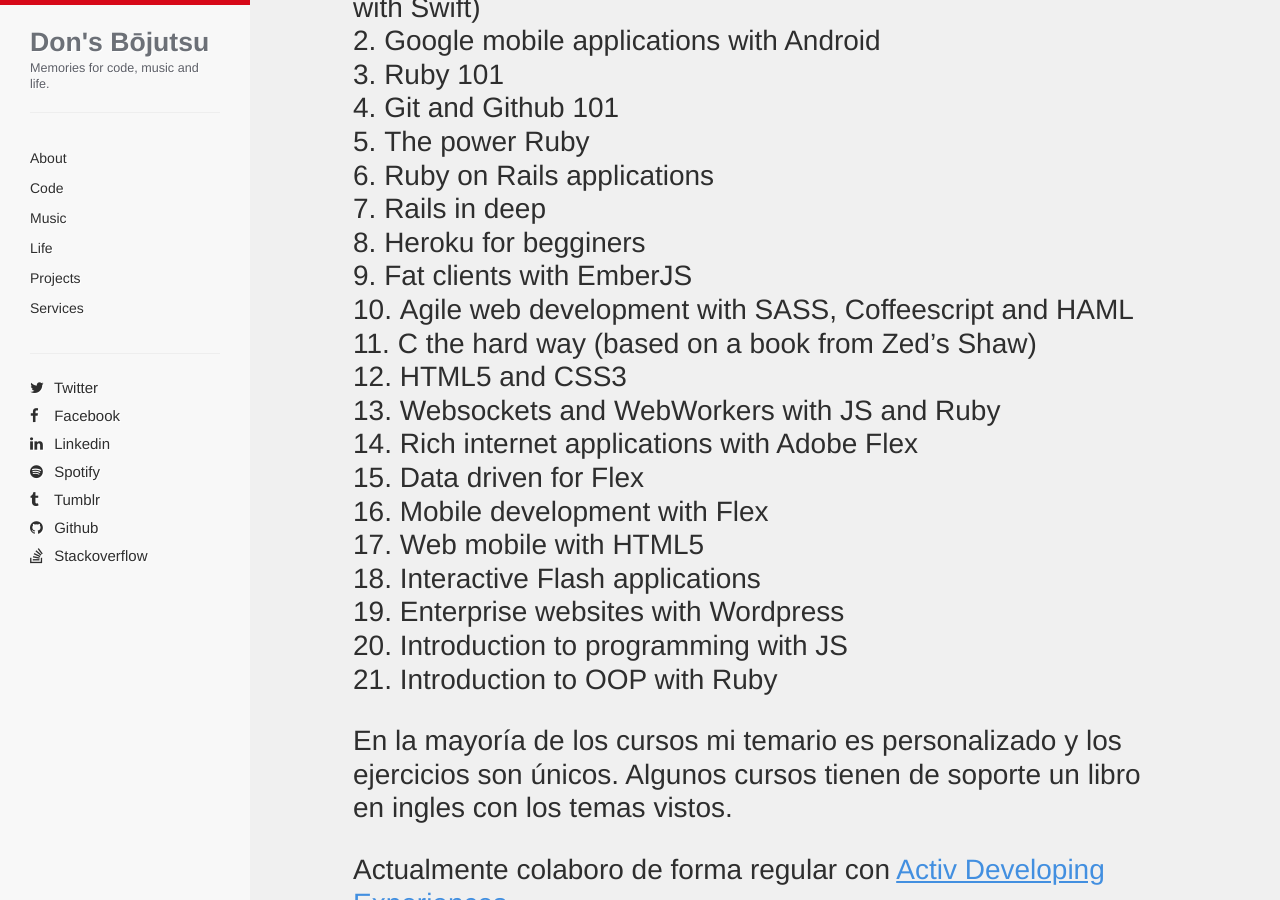
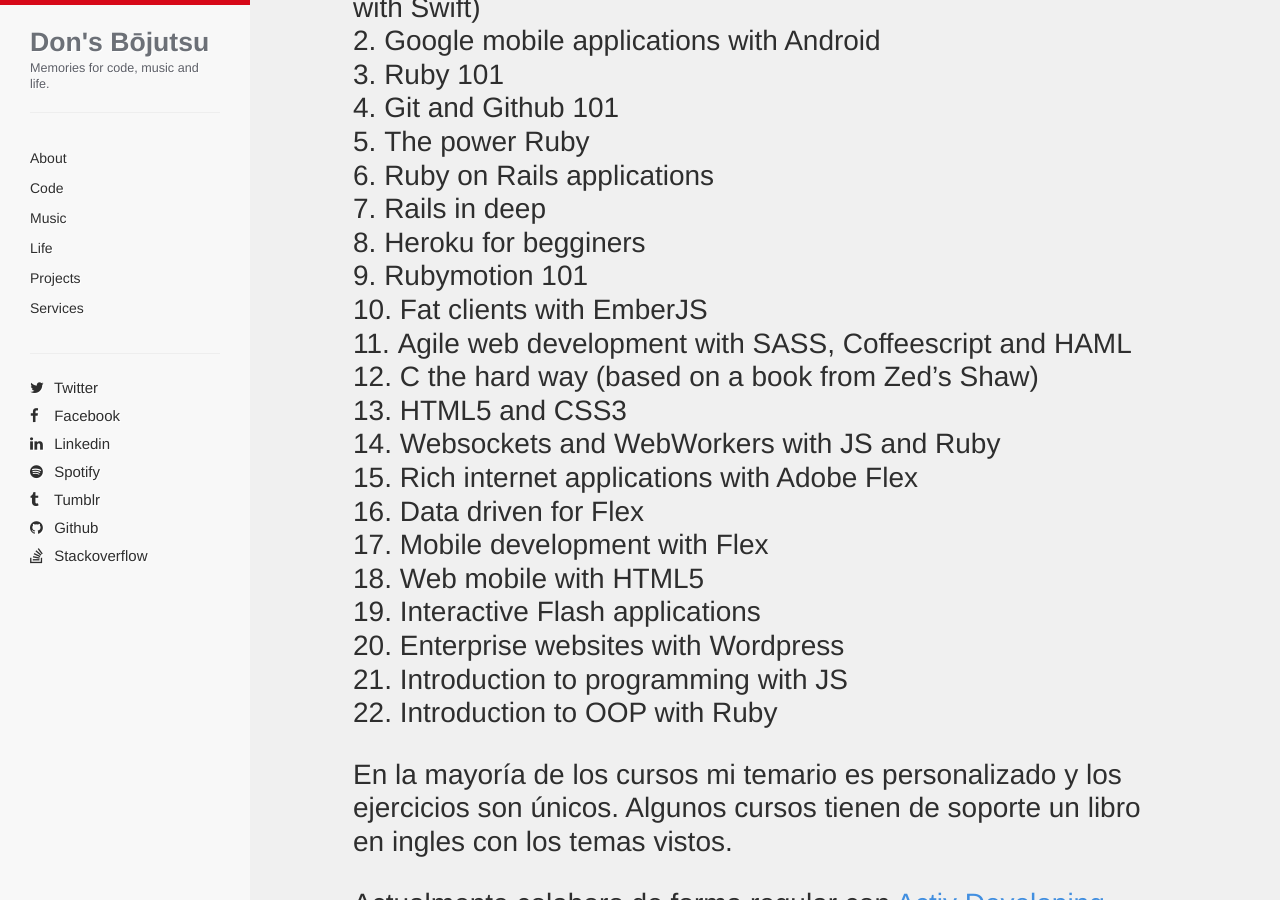
Before and after one commit to gzfrancisco/gzfrancisco.github.io, a Jekyll site: the page built from _posts/2014-08-17-cursos_y_capacitacion.md, in a window 1280 px wide and 900 px high, scrolled down 1405 px. Built offline with Jekyll 4.4.1, drawn with Linux system fonts in a browser that asks for light colours; nearby versions of some CDN libraries; Markdown is read by kramdown in place of the engine named in the settings.

Commit message:
Update links

```diff
--- a/_posts/2014-08-17-cursos_y_capacitacion.md
+++ b/_posts/2014-08-17-cursos_y_capacitacion.md
@@ -24,6 +24,7 @@ Esto son algunos de los cursos que he impartido:
 5. Ruby on Rails applications
 6. Rails in deep
 7. Heroku for begginers
+8. Rubymotion 101
 7. Fat clients with EmberJS
 8. Agile web development with SASS, Coffeescript and HAML
 9. C the hard way (based on a book from Zed's Shaw)
```
